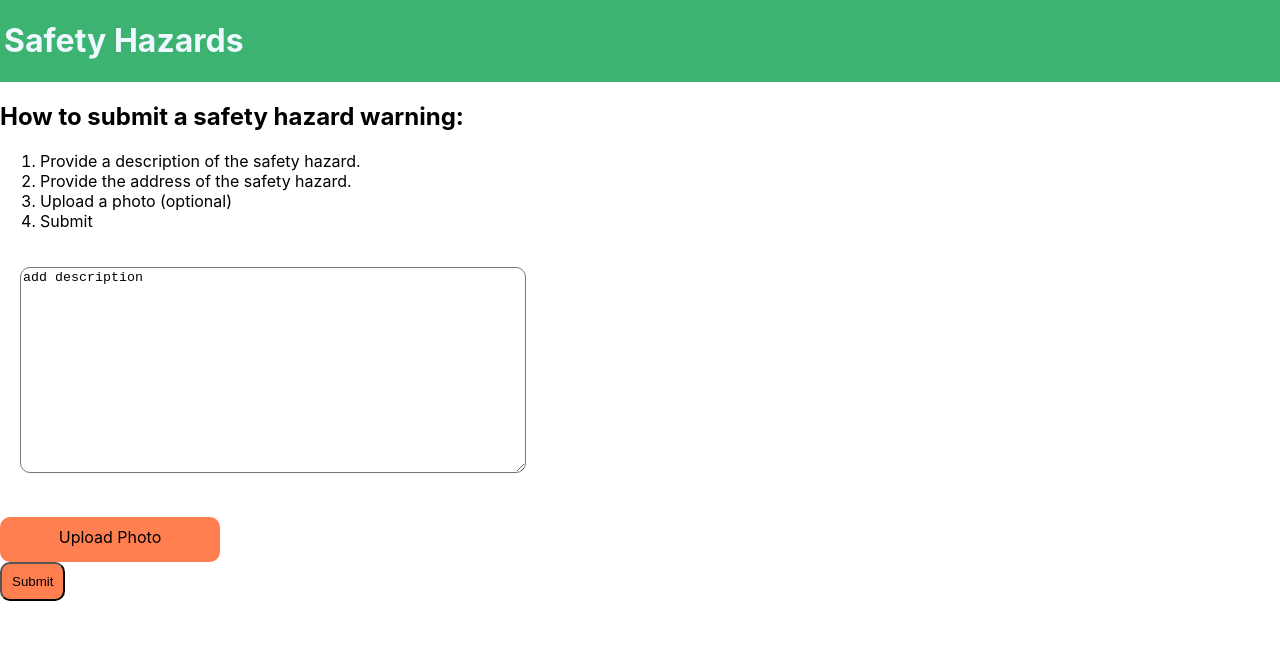
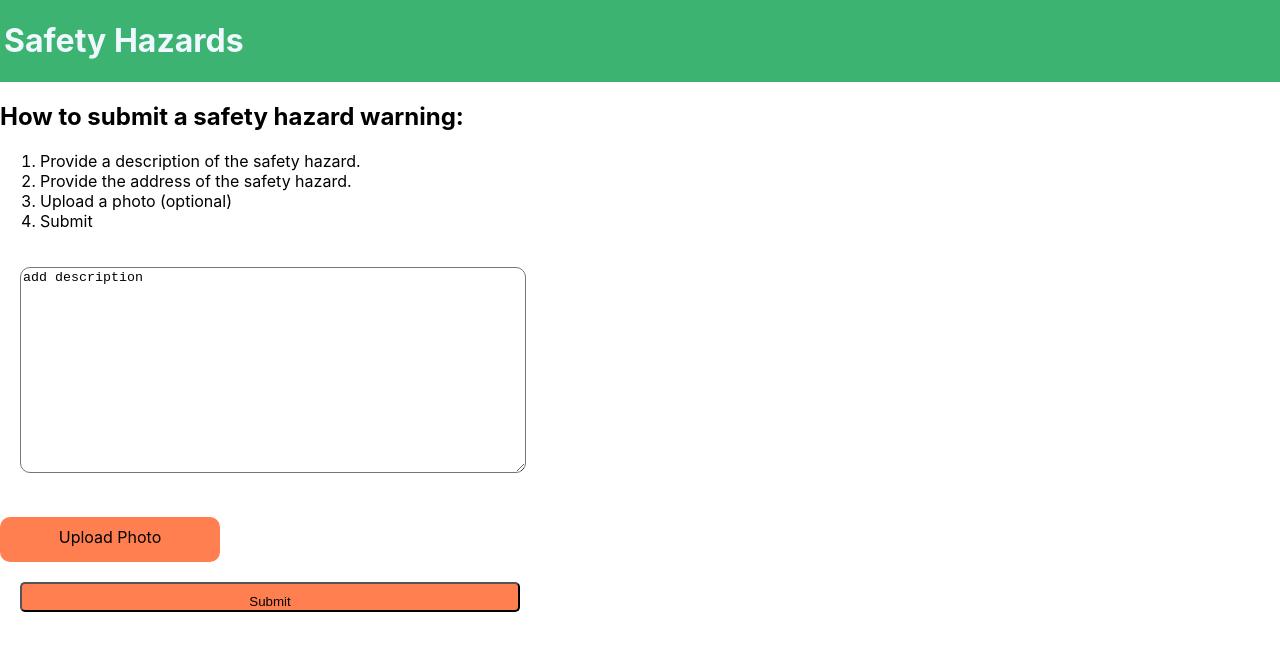
Before and after one commit to mechanicaleng68/Industrial-Safety-Hazards, a React (Create React App) app in the folder frontend/: page / in a window 1280 px wide. Shown: the top 650 px of the page. Built offline with nearby package versions, Linux system fonts and the light colour scheme.

Commit message:
added margins

```diff
--- a/frontend/src/App.css
+++ b/frontend/src/App.css
@@ -17,15 +17,12 @@
   border-radius: 10px;
 }
 
-.btn-address {
-  background-color: coral;
-  padding: 10px;
-  border-radius: 10px;
-}
-
 
 .btn-submit {
   background-color: coral;
   padding: 10px;
-  border-radius: 10px;
+  border-radius: 5px;
+  margin: 20px;
+  width: 500px;
+  height: 30px;
 }
```
